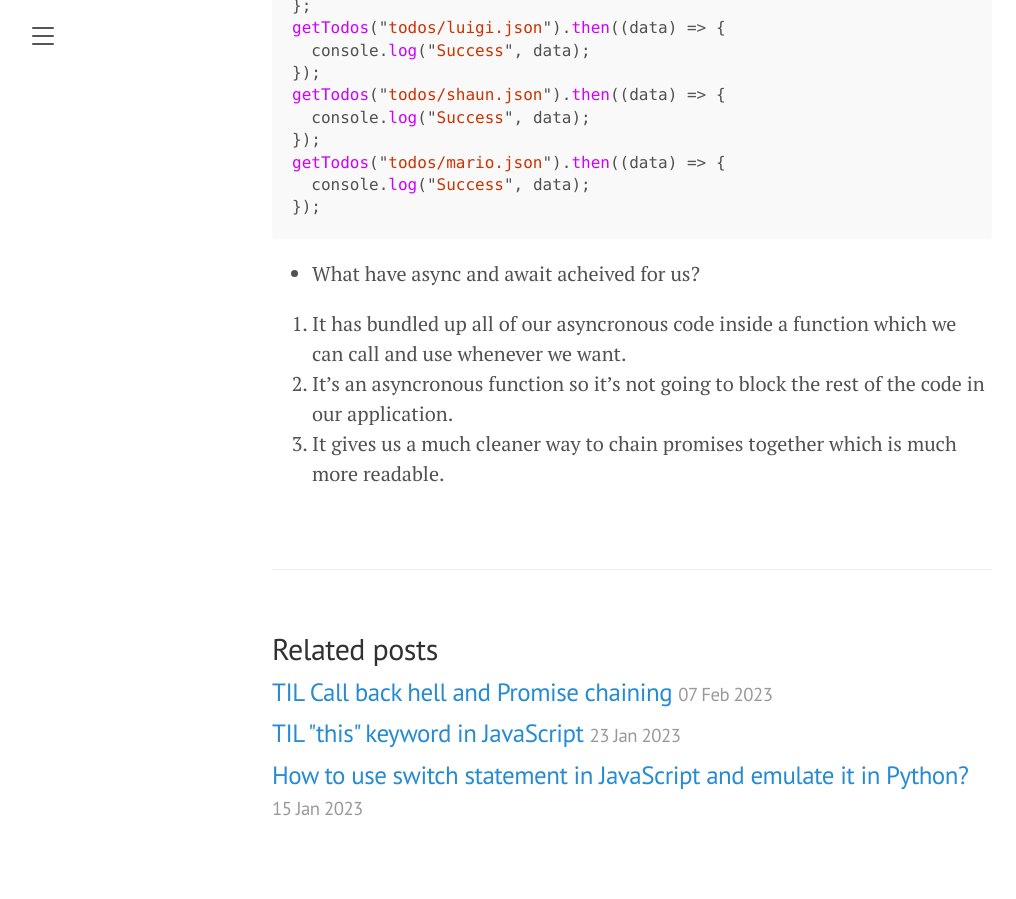
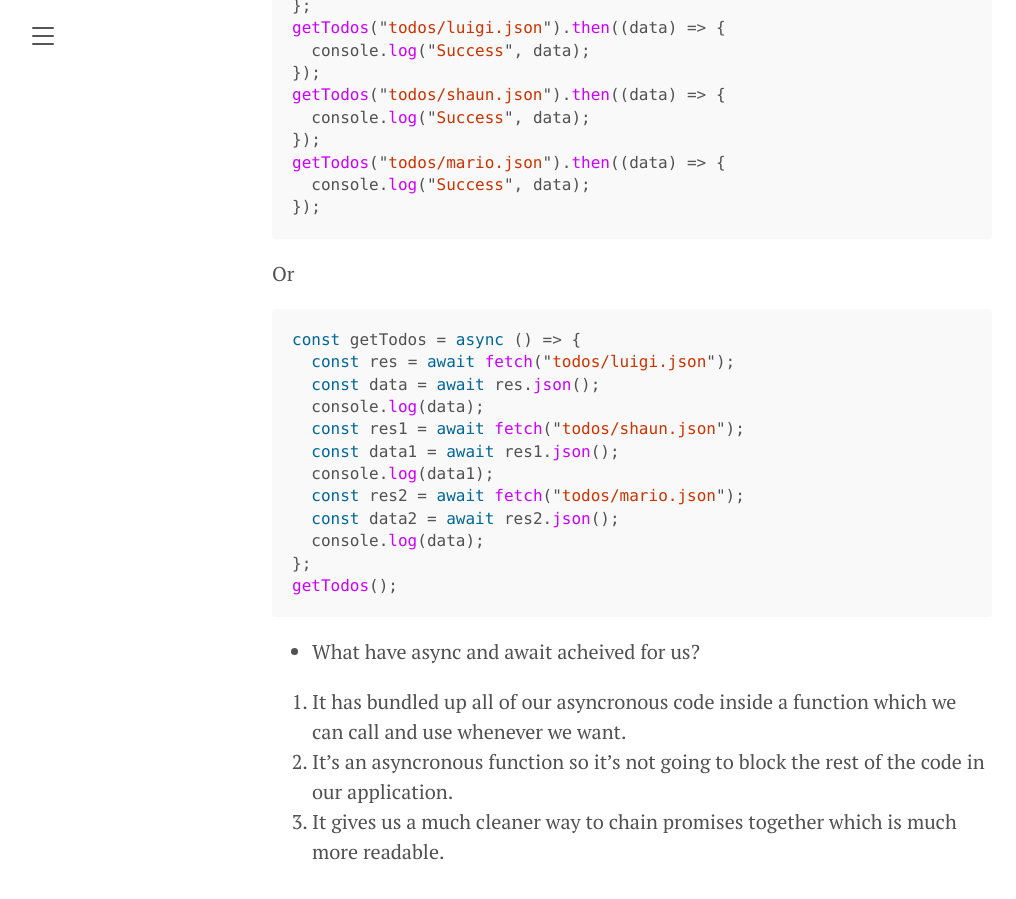
Before and after one commit to negarbaharmand/negarspages, a Jekyll site: the page built from _posts/2023-02-10-async-await.md, in a window 1280 px wide and 900 px high, scrolled down 1027 px. Shown: the whole window, without its empty margins (8-1024 px from the left). Built offline with Jekyll 4.4.1, drawn with Linux system fonts in a browser that asks for light colours; our own code applies the rules of GitHub Pages for plain Markdown files.

Commit message:
Add code an async block

````diff
--- a/_posts/2023-02-10-async-await.md
+++ b/_posts/2023-02-10-async-await.md
@@ -34,6 +34,23 @@ getTodos("todos/mario.json").then((data) => {
 });
 ```
 
+Or
+
+```javascript
+const getTodos = async () => {
+  const res = await fetch("todos/luigi.json");
+  const data = await res.json();
+  console.log(data);
+  const res1 = await fetch("todos/shaun.json");
+  const data1 = await res1.json();
+  console.log(data1);
+  const res2 = await fetch("todos/mario.json");
+  const data2 = await res2.json();
+  console.log(data);
+};
+getTodos();
+```
+
 - What have async and await acheived for us?
 
 1. It has bundled up all of our asyncronous code inside a function which we can call and use whenever we want.
````
